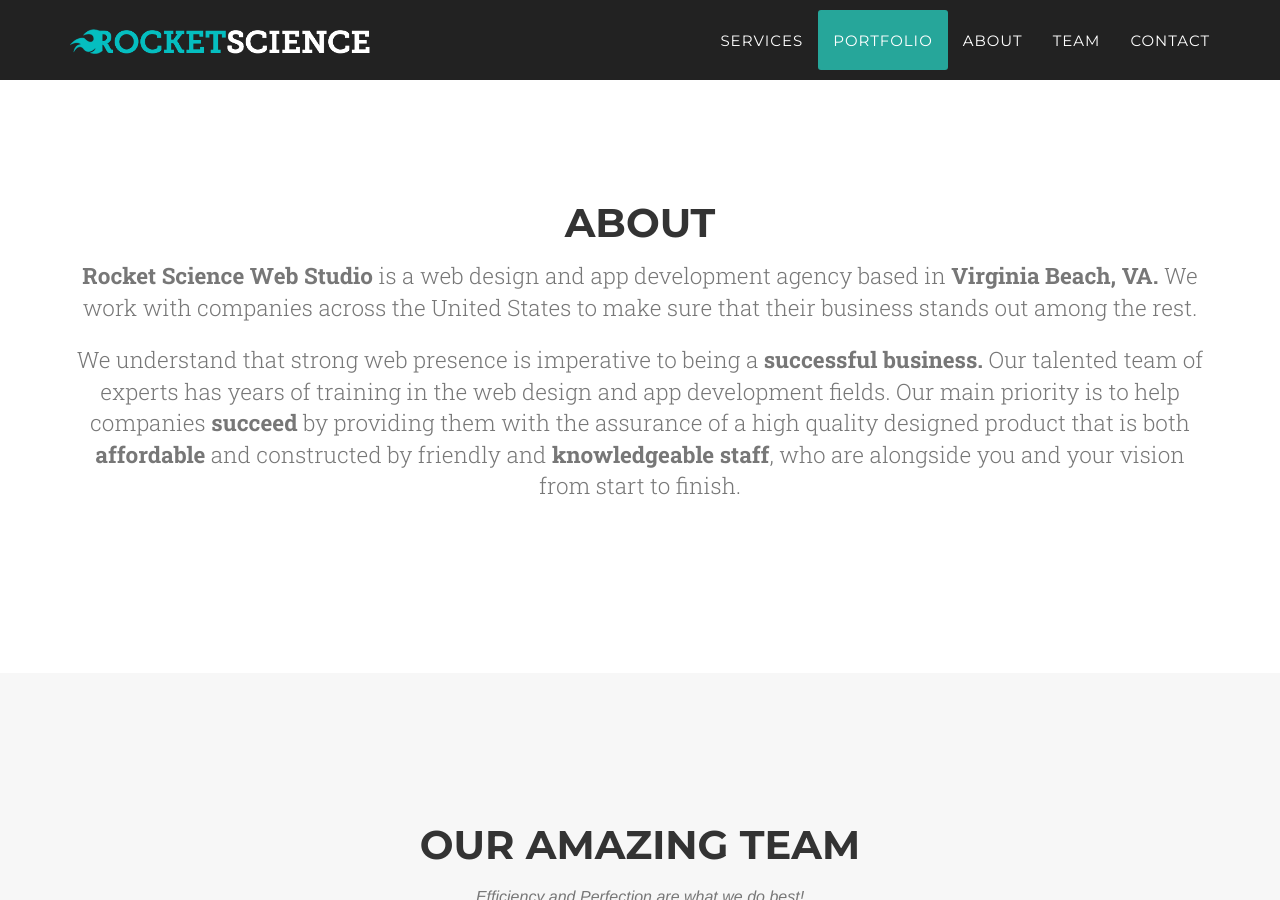
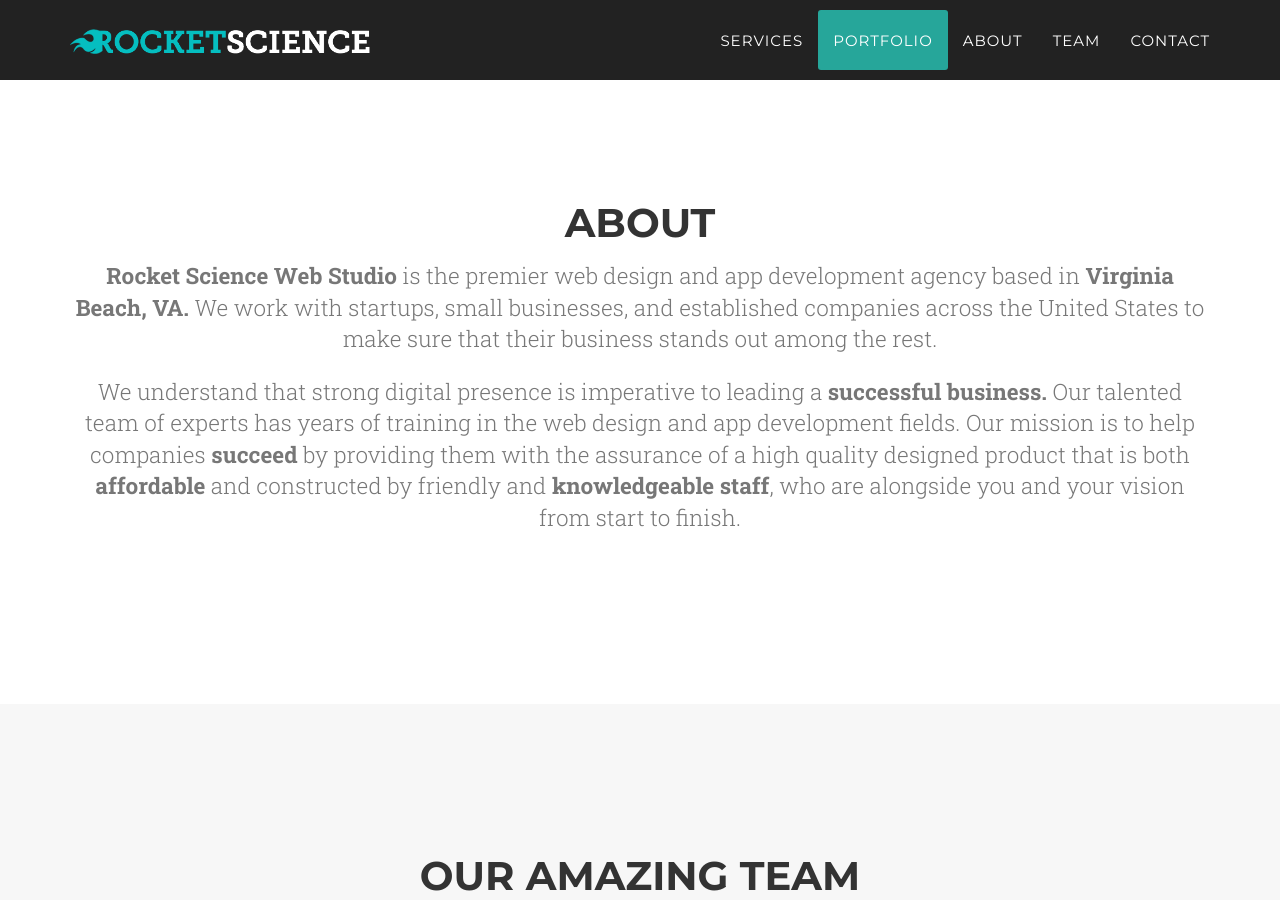
Before and after one commit to byrocketscience/byrocketscience.github.io, a Jekyll site: the page built from index.html, in a window 1280 px wide and 900 px high, scrolled down 2679 px. Built offline with Jekyll 4.4.1, drawn with Linux system fonts in a browser that asks for light colours; nearby versions of some CDN libraries; some web fonts are replaced.

Commit message:
Changed header tagline text, edited links for myself, edited about us, corrected Engineering Without Borders to Engineers Without Borders

```diff
--- a/_includes/about.html
+++ b/_includes/about.html
@@ -4,9 +4,9 @@
             <div class="row">
                 <div class="col-lg-12 text-center">
                     <h2 class="section-heading">About</h2>
-                    <p class="section-subheading text-muted lead"><strong>Rocket Science Web Studio</strong> is a web design and app development agency based in <strong>Virginia Beach, VA.</strong> We work with companies across the United States to make sure that their business stands out among the rest.</p>
+                    <p class="section-subheading text-muted lead"><strong>Rocket Science Web Studio</strong> is the premier web design and app development agency based in <strong>Virginia Beach, VA.</strong> We work with startups, small businesses, and established companies across the United States to make sure that their business stands out among the rest.</p>
 
-<p class="section-subheading text-muted lead">We understand that strong web presence is imperative to being a <strong>successful business.</strong> Our talented team of experts has years of training in the web design and app development fields. Our main priority is to help companies <strong>succeed</strong> by providing them with the assurance of a high quality designed product that is both <strong>affordable</strong> and constructed by friendly and <strong>knowledgeable staff</strong>, who are alongside you and your vision from start to finish.</p>
+<p class="section-subheading text-muted lead">We understand that strong digital presence is imperative to leading a <strong>successful business.</strong> Our talented team of experts has years of training in the web design and app development fields. Our mission is to help companies <strong>succeed</strong> by providing them with the assurance of a high quality designed product that is both <strong>affordable</strong> and constructed by friendly and <strong>knowledgeable staff</strong>, who are alongside you and your vision from start to finish.</p>
                 </div>
             </div>
 <!--             <div class="row">
```
